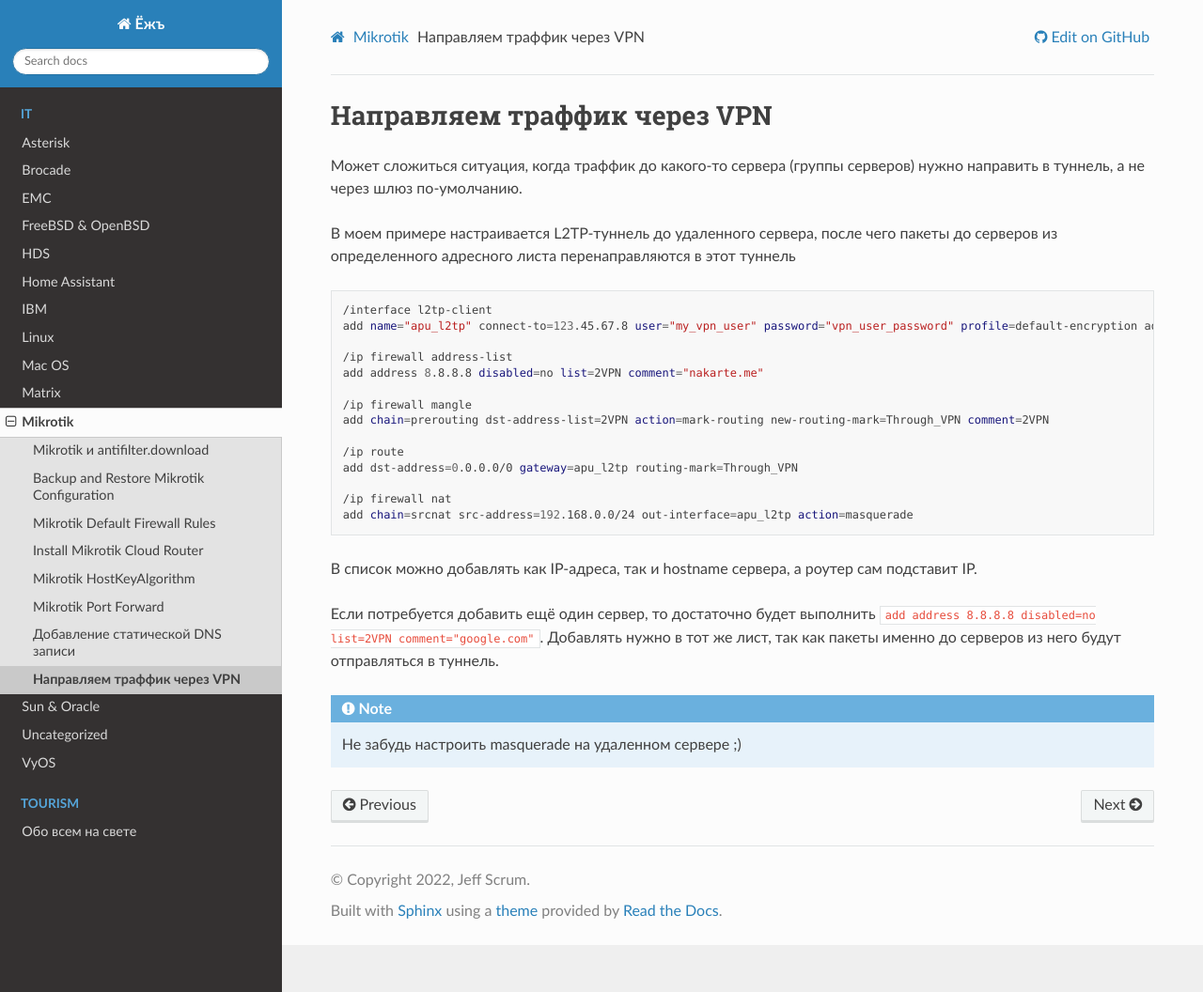
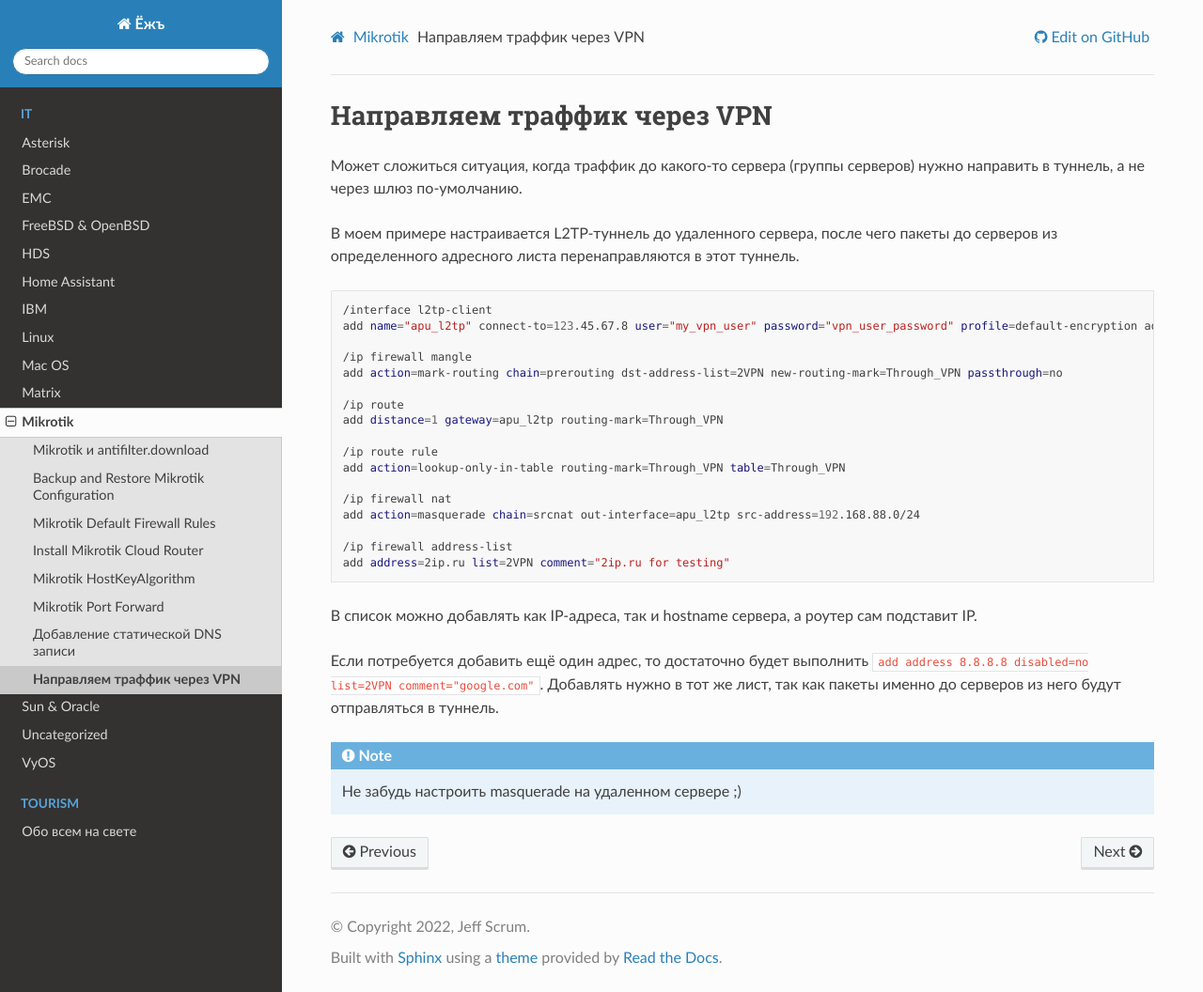
Before and after one commit to jeffscrum/jeffscrum.github.io, a Sphinx documentation site: the page built from source/mikrotik/mikrotik-traffic-over-vpn.rst, in a window 1280 px wide and 1056 px high. Shown: the whole window at 94% size. Built offline with Sphinx 7.4.7 and the Read the Docs theme 2.0.0, drawn with Linux system fonts in a browser that asks for light colours.

Commit message:
Update mikrotik-traffic-over-vpn.rst

```diff
--- a/source/mikrotik/mikrotik-traffic-over-vpn.rst
+++ b/source/mikrotik/mikrotik-traffic-over-vpn.rst
@@ -1,4 +1,7 @@
-.. index:: mikrotik, vpn
+.. index:: mikrotik, vpn, list, l2tp
+
+.. meta::
+   :keywords: mikrotik, vpn, list, l2tp
 
 .. _mikrotik-traffic-over-vpn:
 
@@ -7,28 +10,31 @@
 
 Может сложиться ситуация, когда траффик до какого-то сервера (группы серверов) нужно направить в туннель, а не через шлюз по-умолчанию.
 
-В моем примере настраивается L2TP-туннель до удаленного сервера, после чего пакеты до серверов из определенного адресного листа перенаправляются в этот туннель
+В моем примере настраивается L2TP-туннель до удаленного сервера, после чего пакеты до серверов из определенного адресного листа перенаправляются в этот туннель.
 
 .. code-block:: bash
 
   /interface l2tp-client
   add name="apu_l2tp" connect-to=123.45.67.8 user="my_vpn_user" password="vpn_user_password" profile=default-encryption add-default-route=no allow=pap,chap,mschap1,mschap2 disabled=no
 
-  /ip firewall address-list
-  add address 8.8.8.8 disabled=no list=2VPN comment="nakarte.me"
-
   /ip firewall mangle
-  add chain=prerouting dst-address-list=2VPN action=mark-routing new-routing-mark=Through_VPN comment=2VPN
+  add action=mark-routing chain=prerouting dst-address-list=2VPN new-routing-mark=Through_VPN passthrough=no
 
   /ip route
-  add dst-address=0.0.0.0/0 gateway=apu_l2tp routing-mark=Through_VPN
+  add distance=1 gateway=apu_l2tp routing-mark=Through_VPN
+
+  /ip route rule
+  add action=lookup-only-in-table routing-mark=Through_VPN table=Through_VPN
 
   /ip firewall nat
-  add chain=srcnat src-address=192.168.0.0/24 out-interface=apu_l2tp action=masquerade
+  add action=masquerade chain=srcnat out-interface=apu_l2tp src-address=192.168.88.0/24
+
+  /ip firewall address-list
+  add address=2ip.ru list=2VPN comment="2ip.ru for testing"
 
 В список можно добавлять как IP-адреса, так и hostname сервера, а роутер сам подставит IP.
 
-Если потребуется добавить ещё один сервер, то достаточно будет выполнить ``add address 8.8.8.8 disabled=no list=2VPN comment="google.com"``. Добавлять нужно в тот же лист, так как пакеты именно до серверов из него будут отправляться в туннель.
+Если потребуется добавить ещё один адрес, то достаточно будет выполнить ``add address 8.8.8.8 disabled=no list=2VPN comment="google.com"``. Добавлять нужно в тот же лист, так как пакеты именно до серверов из него будут отправляться в туннель.
 
 .. note::
 
```
